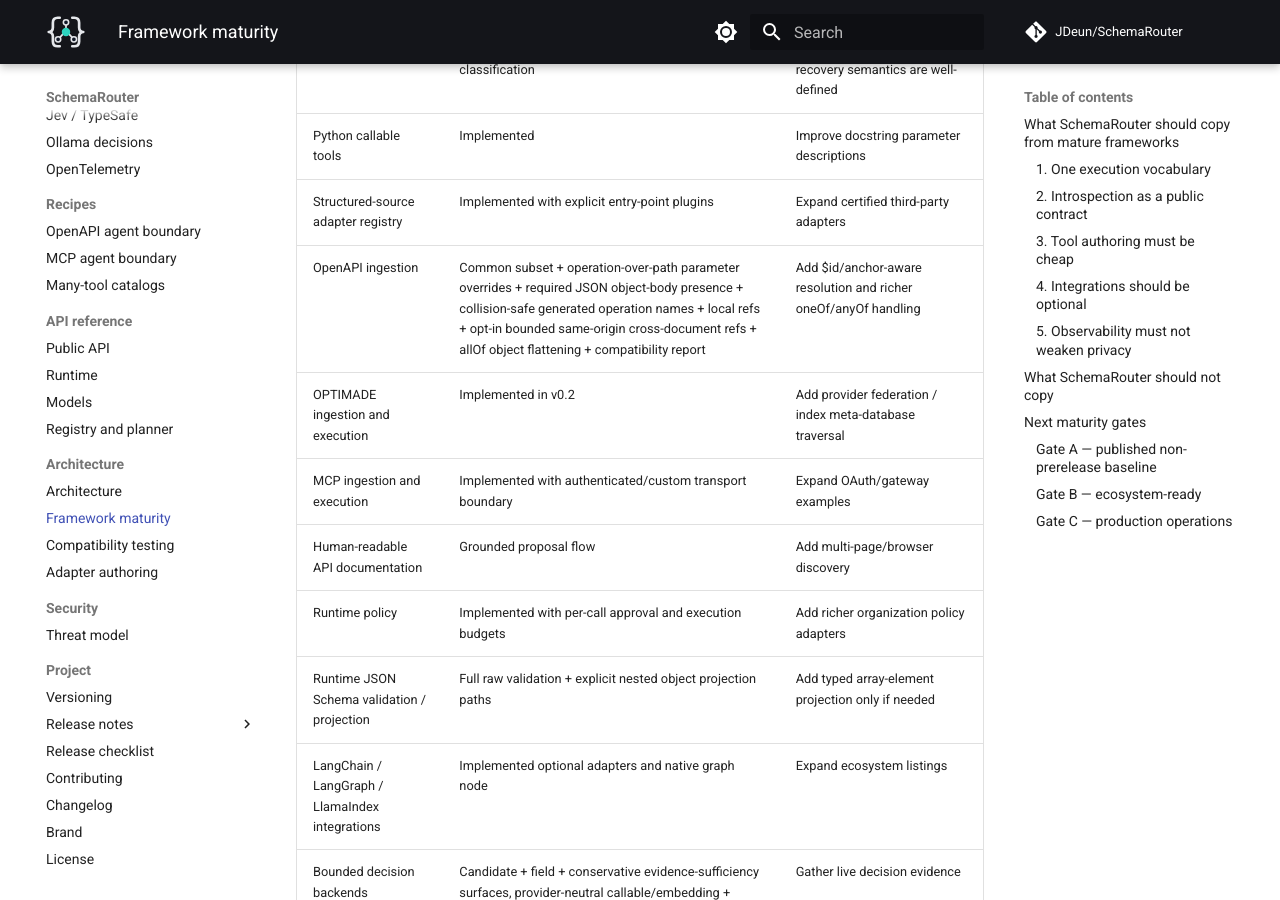
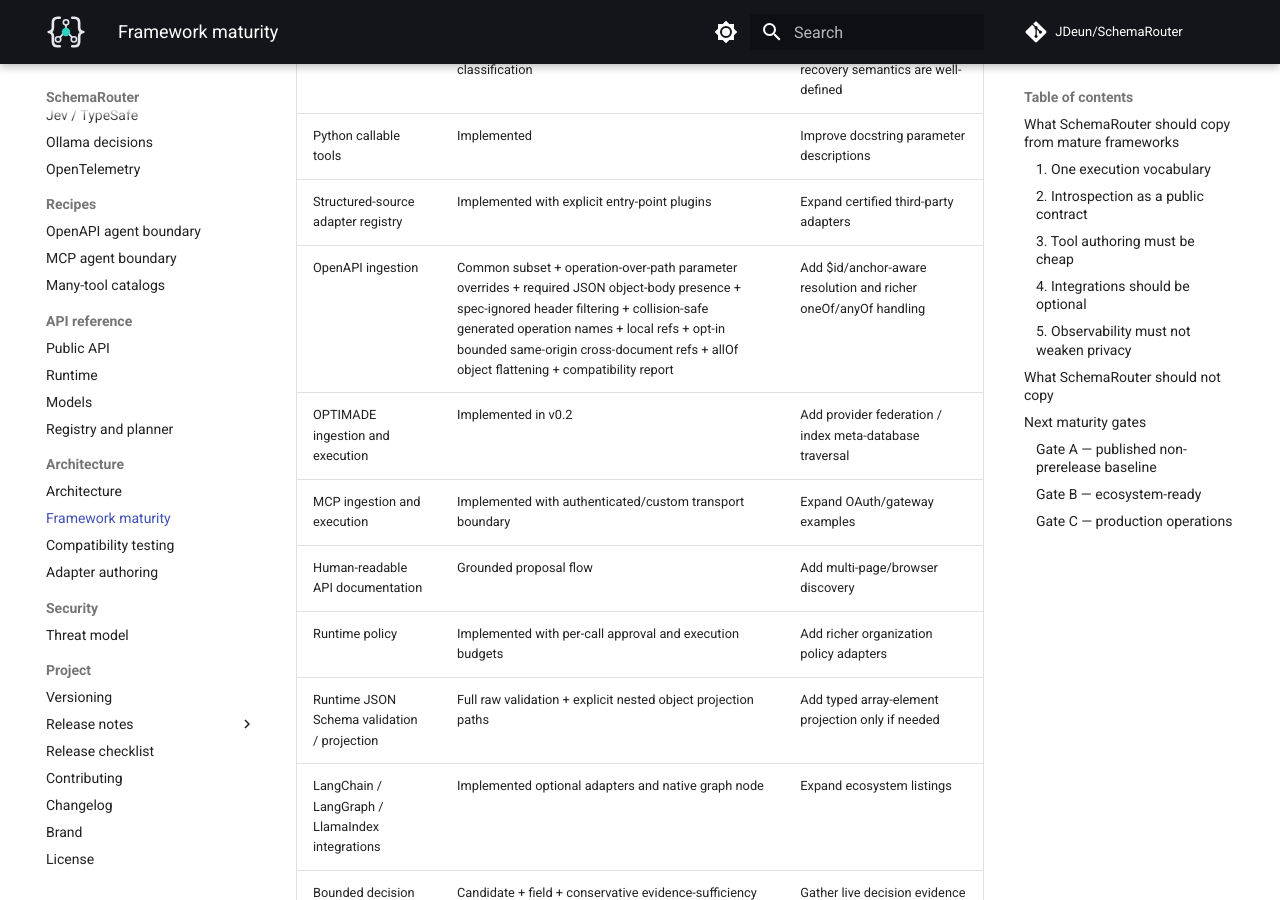
Before and after one commit to JDeun/SchemaRouter, an MkDocs documentation site: the page built from docs/framework-maturity.md, in a window 1280 px wide and 900 px high, scrolled down 913 px. Built offline with MkDocs 1.6.1 and Material for MkDocs 9.7.7, drawn with Linux system fonts in a browser that asks for light colours; comment, search, counter and statistics services are not loaded.

Commit message:
docs: record OpenAPI ignored-header fidelity

```diff
--- a/docs/framework-maturity.md
+++ b/docs/framework-maturity.md
@@ -18,7 +18,7 @@
 | Retry policy | Read-only gate + explicit non-retryable invocation marker + built-in OpenAPI/OPTIMADE HTTP classification | Extend protocol-specific classifiers only where recovery semantics are well-defined |
 | Python callable tools | Implemented | Improve docstring parameter descriptions |
 | Structured-source adapter registry | Implemented with explicit entry-point plugins | Expand certified third-party adapters |
-| OpenAPI ingestion | Common subset + operation-over-path parameter overrides + required JSON object-body presence + collision-safe generated operation names + local refs + opt-in bounded same-origin cross-document refs + allOf object flattening + compatibility report | Add $id/anchor-aware resolution and richer oneOf/anyOf handling |
+| OpenAPI ingestion | Common subset + operation-over-path parameter overrides + required JSON object-body presence + spec-ignored header filtering + collision-safe generated operation names + local refs + opt-in bounded same-origin cross-document refs + allOf object flattening + compatibility report | Add $id/anchor-aware resolution and richer oneOf/anyOf handling |
 | OPTIMADE ingestion and execution | Implemented in v0.2 | Add provider federation / index meta-database traversal |
 | MCP ingestion and execution | Implemented with authenticated/custom transport boundary | Expand OAuth/gateway examples |
 | Human-readable API documentation | Grounded proposal flow | Add multi-page/browser discovery |
```
